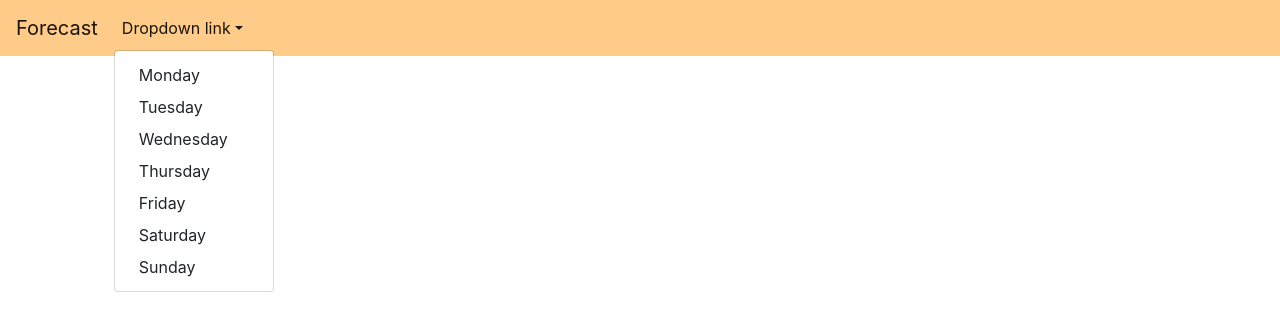
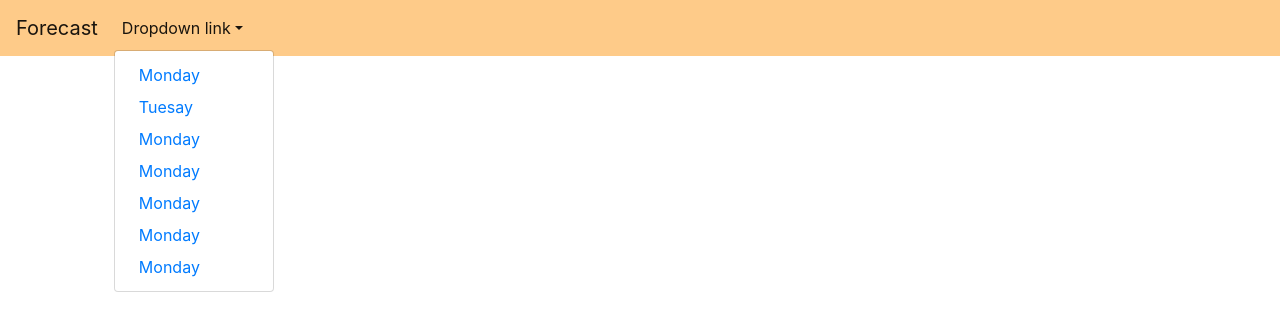
Before and after one commit to SunShineOneX/Weather-app, a React (Create React App) app: page /Sunday in a window 1280 px wide. Both pictures are taken after a click on the link "Dropdown link". Shown: the top 328 px of the page. Built offline with nearby package versions, Linux system fonts and the light colour scheme.

Commit message:
adding route links

```diff
--- a/src/components/Navbar.js
+++ b/src/components/Navbar.js
@@ -34,13 +34,13 @@ class Navbar extends Component {
           Dropdown link
         </a>
         <div class="dropdown-menu" aria-labelledby="navbarDropdownMenuLink">
-          <a class="dropdown-item" href="#">Monday</a>
-          <a class="dropdown-item" href="#">Tuesday</a>
-          <a class="dropdown-item" href="#">Wednesday</a>
-          <a class="dropdown-item" href="#">Thursday</a>
-          <a class="dropdown-item" href="#">Friday</a>
-          <a class="dropdown-item" href="#">Saturday</a>
-          <a class="dropdown-item" href="#">Sunday</a>
+          <a class="dropdown-item" href="#"><Link to="/Monday">Monday</Link></a>
+          <a class="dropdown-item" href="#"><Link to="/Tuesday">Tuesay</Link></a>
+          <a class="dropdown-item" href="#"><Link to="/Monday">Monday</Link></a>
+          <a class="dropdown-item" href="#"><Link to="/Monday">Monday</Link></a>
+          <a class="dropdown-item" href="#"><Link to="/Monday">Monday</Link></a>
+          <a class="dropdown-item" href="#"><Link to="/Monday">Monday</Link></a>
+          <a class="dropdown-item" href="#"><Link to="/Monday">Monday</Link></a>
         </div>
       </li>
     </ul>
```
